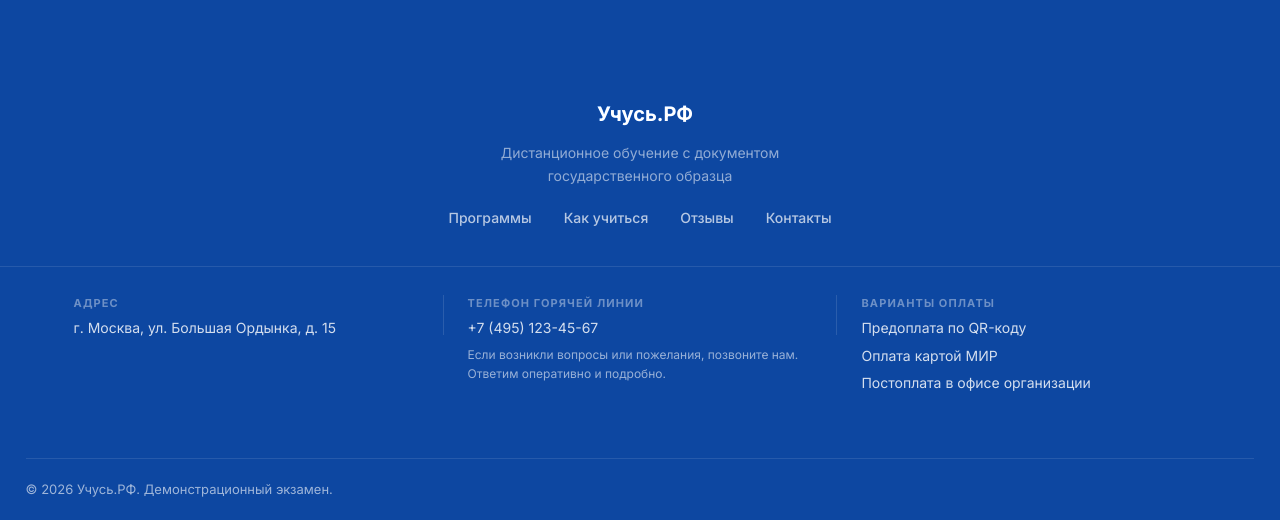
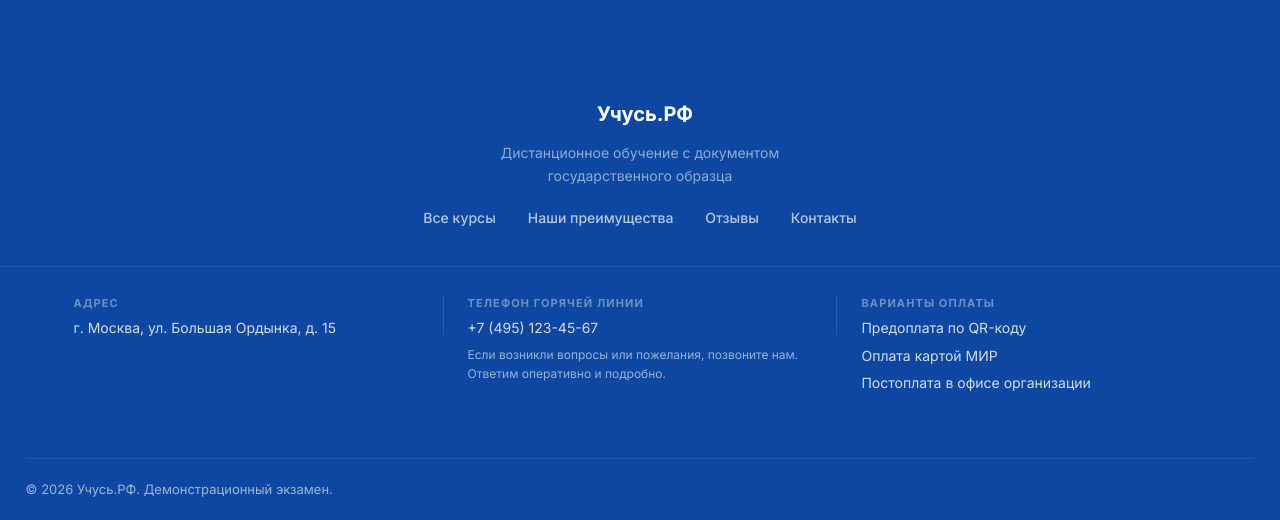
Before and after one commit to zyryant/dem, a PHP site: page /index.php in a window 1280 px wide. Shown: the part 3685-4205 px from the top of the page. Run offline with PHP 8.4, Linux system fonts and the light colour scheme; data that the repository does not hold is empty.

Commit message:
Update footer.php

```diff
--- a/zyryantsev.local/includes/footer.php
+++ b/zyryantsev.local/includes/footer.php
@@ -12,8 +12,8 @@
       </div>
       <p class="footer-tagline"><?= e($CONFIG['tagline']) ?></p>
       <nav class="footer-nav-row">
-        <a href="index.php#catalog">Программы</a>
-        <a href="index.php#benefits">Как учиться</a>
+        <a href="index.php#catalog">Все курсы</a>
+        <a href="index.php#benefits">Наши преимущества</a>
         <a href="index.php#reviews">Отзывы</a>
         <a href="index.php#contacts">Контакты</a>
       </nav>
```
